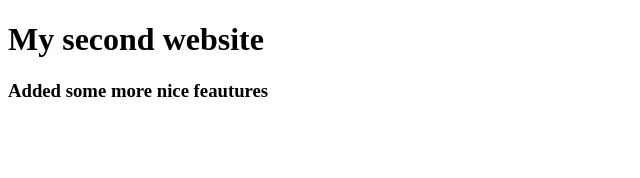
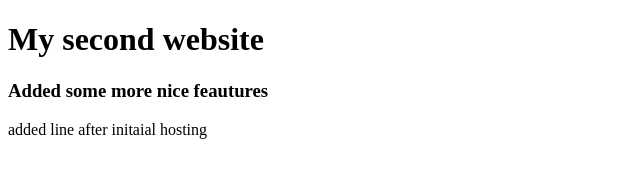
Before and after one commit to khaledsaifullah2020/my-second-website, a plain HTML site: page index.html in a window 1280 px wide. Shown: the whole page, without its empty margins (0-640 px from the left). Drawn offline with Linux system fonts and the light colour scheme.

Commit message:
added after hosting

```diff
--- a/index.html
+++ b/index.html
@@ -10,7 +10,7 @@
 <body>
     <h1>My second website</h1>
     <h3>Added some more nice feautures</h3>
-
+    <p>added line after initaial hosting</p>
 
 </body>
 
```
